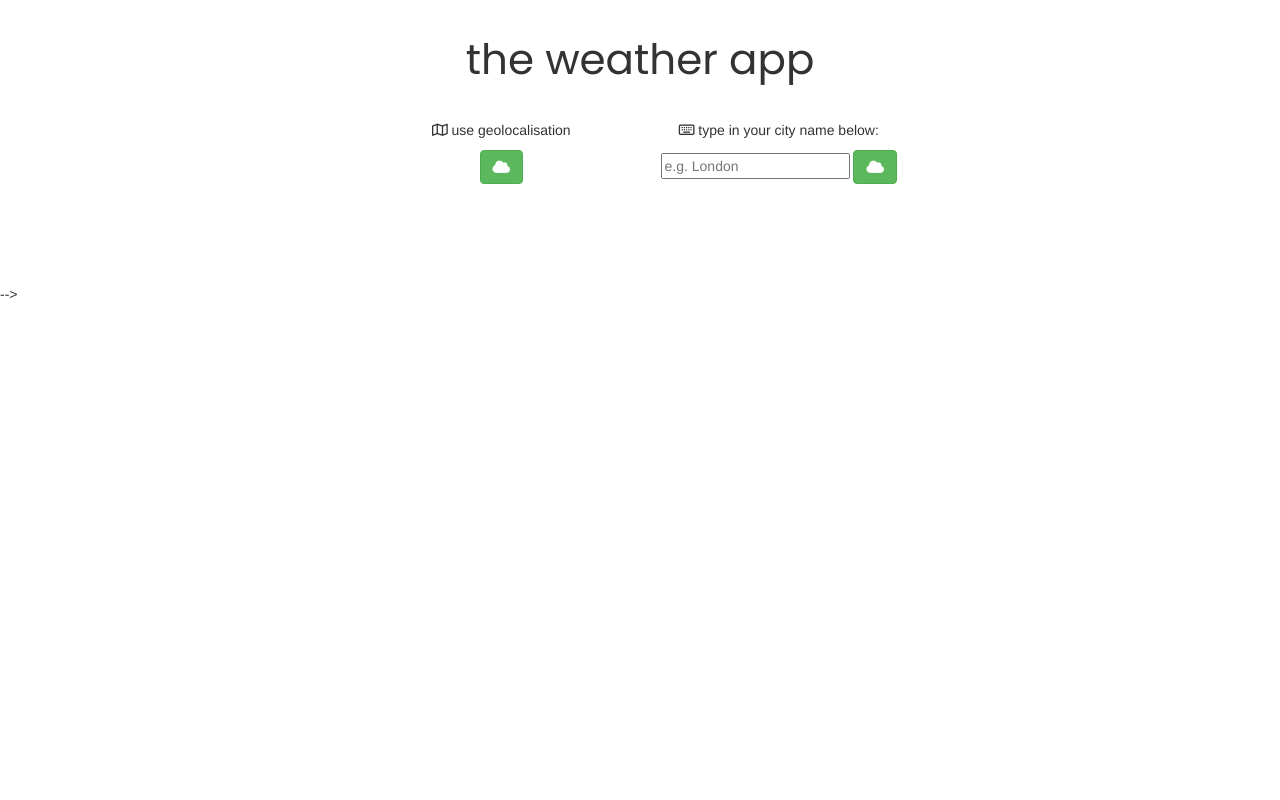
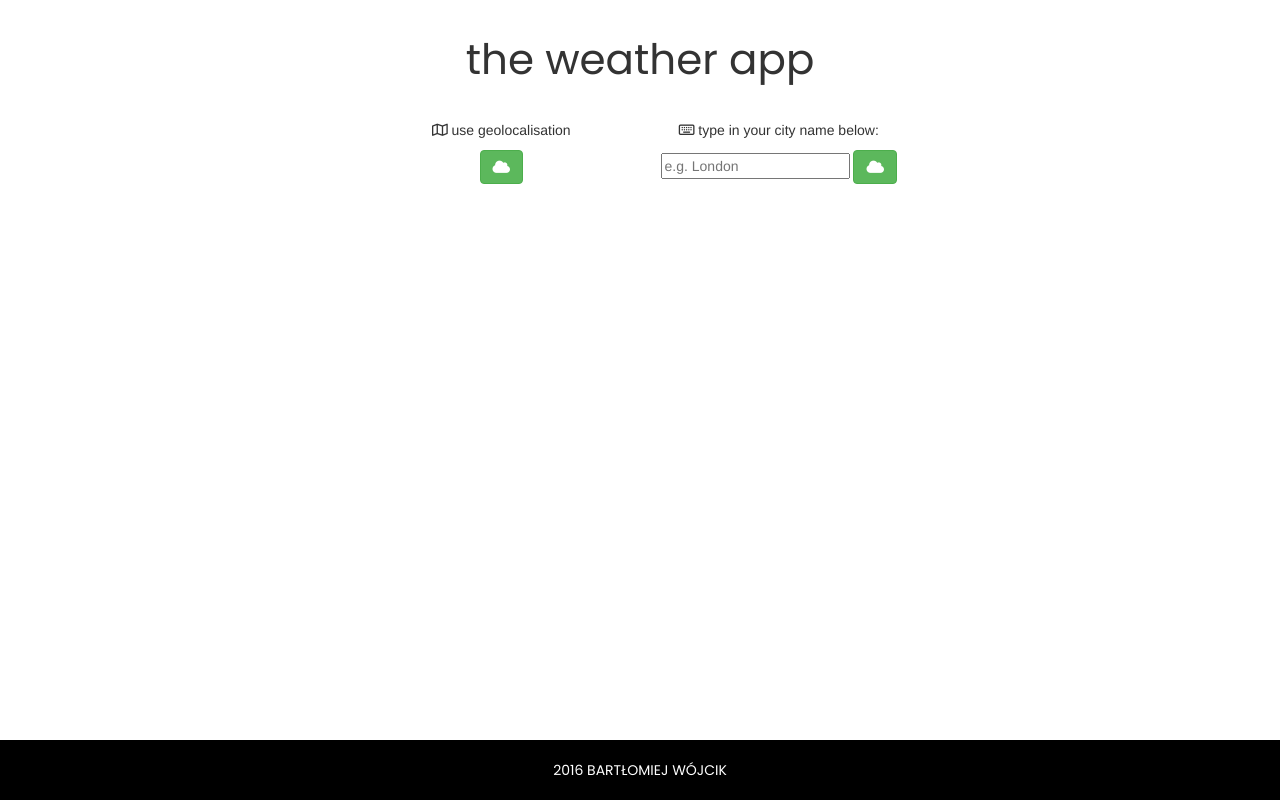
Before and after one commit to bartlwojcik/weatherapp, a plain HTML site: page index.html in a window 1280 px wide. Drawn offline with nearby package versions, Linux system fonts and the light colour scheme.

Commit message:
ajax error handling

```diff
--- a/app.js
+++ b/app.js
@@ -59,6 +59,8 @@ document.addEventListener('DOMContentLoaded', function () {
       fetch('http://api.openweathermap.org/data/2.5/weather?q=' + search + '&units=metric&appid=' + apiKey).then(function(response) {
         if (response.status !== 200) {
           console.log('problem: ' + response.status);
+          console.log('try again.');
+          t.innerHTML = '<p>Wrong city name.</p>';
         }
         response.json().then(function(data) {
           view(data);
--- a/index.html
+++ b/index.html
@@ -34,11 +34,14 @@
             <div id="weather"></div>
           </div>
         </div>
+        <footer>
+          <p>2016 BARTŁOMIEJ WÓJCIK</p>
+        </footer>
       </div>
     </div>
 
     <script src="https://ajax.googleapis.com/ajax/libs/jquery/1.11.3/jquery.min.js"></script>
-    <script src="https://maxcdn.bootstrapcdn.com/bootstrap/3.3.6/js/bootstrap.min.js" integrity="sha384-0mSbJDEHialfmuBBQP6A4Qrprq5OVfW37PRR3j5ELqxss1yVqOtnepnHVP9aJ7xS" crossorigin="anonymous"></script> -->
+    <script src="https://maxcdn.bootstrapcdn.com/bootstrap/3.3.6/js/bootstrap.min.js" integrity="sha384-0mSbJDEHialfmuBBQP6A4Qrprq5OVfW37PRR3j5ELqxss1yVqOtnepnHVP9aJ7xS" crossorigin="anonymous"></script>
     <script src="app.js"></script>
   </body>
 </html>
--- a/style.css
+++ b/style.css
@@ -45,3 +45,21 @@ button {
     text-align: center;
     font-size: 150%;
 }
+
+footer {
+  position: fixed;
+  left: 0;
+  bottom: 0;
+  z-index: 1;
+  width: 100%;
+  background-color: black;
+  color: white;
+  text-align: center;
+  padding-top: 20px;
+  height: 60px;
+}
+
+footer p {
+  font-size: 14px;
+  font-family: 'Poppins', sans-serif;
+}
```
